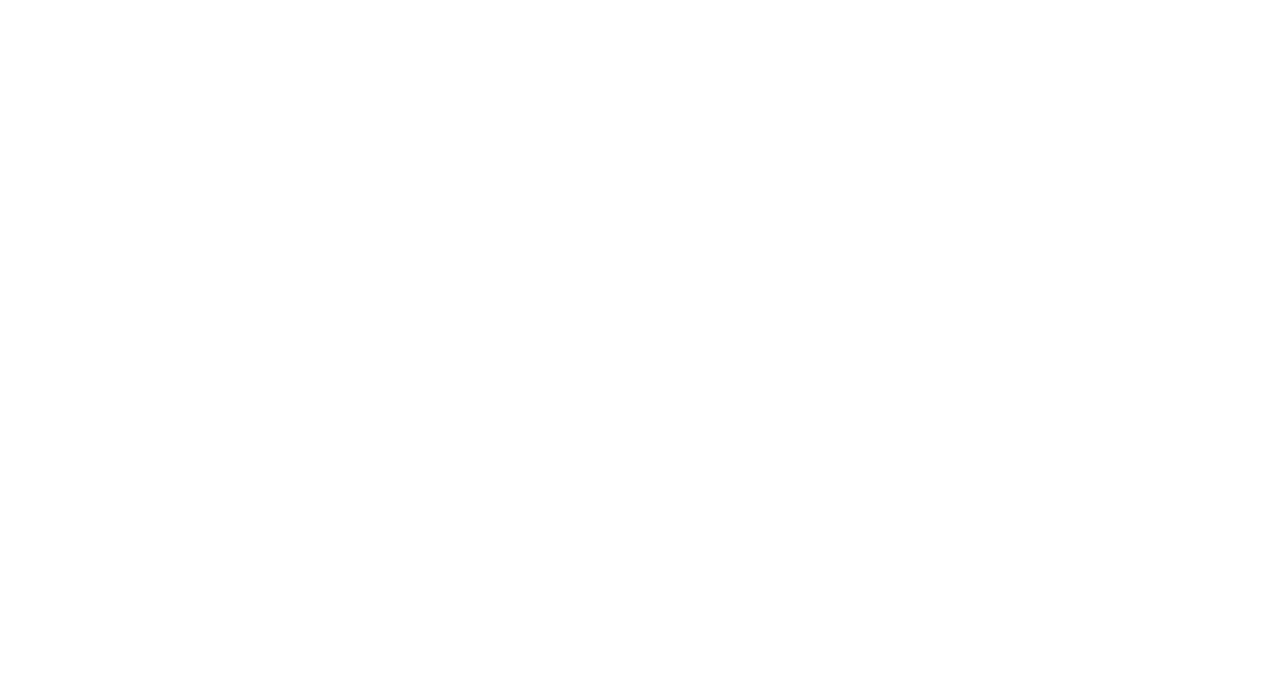
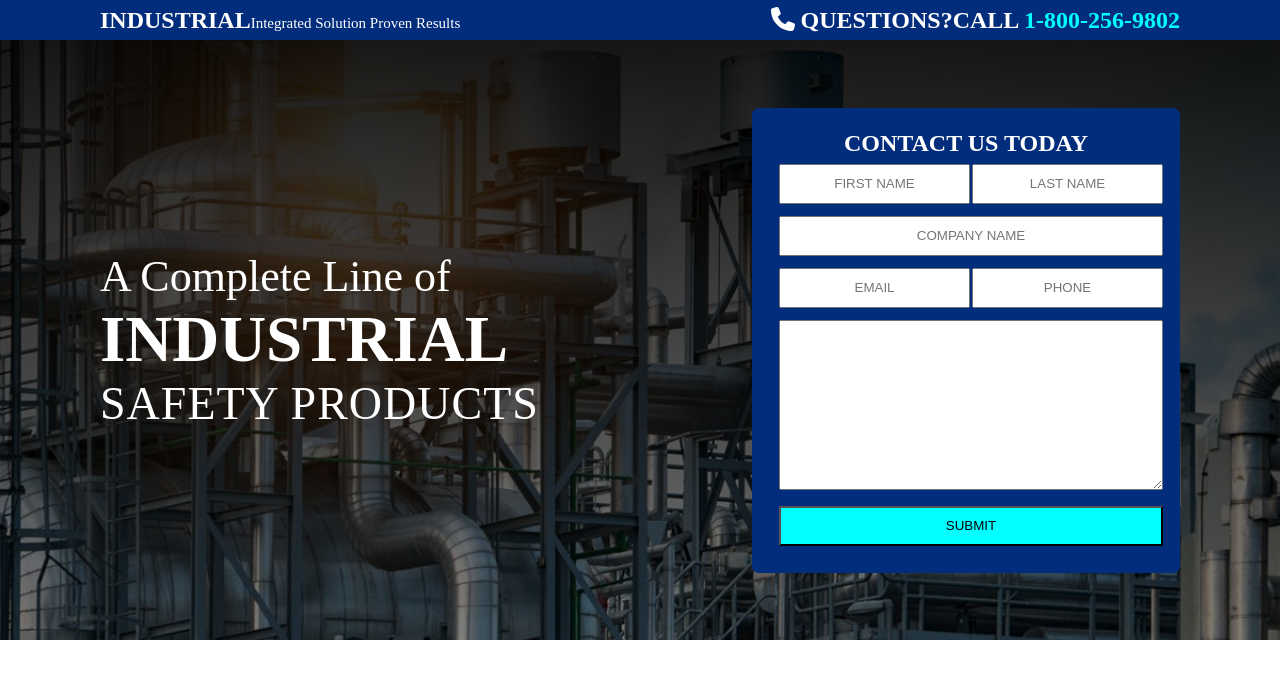
Before and after one commit to ujjwalsuman15/weblayout-3, a plain HTML site: page index.html in a window 1280 px wide. Drawn offline with Linux system fonts and the light colour scheme.

Commit message:
complete header and banner section

```diff
--- a/assest/css/style.css
+++ b/assest/css/style.css
@@ -0,0 +1,86 @@
+/* universal selector start */
+* {
+    margin: 0px;
+    padding: 0px;
+    box-sizing: border-box;
+}
+
+/* universal selector end */
+
+/* Header section start */
+header {
+    width: 100%;
+    height: 40px;
+    padding: 0px 100px;
+    background-color: #022d7c;
+    color: #fff;
+    display: flex;
+    justify-content: space-between;
+    align-items: center;
+}
+
+/* Header section end */
+
+/* Banner section start */
+.banner {
+    width: 100%;
+    height: 600px;
+    color: #fff;
+    display: flex;
+    padding: 0px 100px;
+    align-items: center;
+    justify-content: space-between;
+    background: linear-gradient(rgba(0, 0, 0, 0.9), rgba(0, 0, 0, 0.5)),
+        url(../img/1st\ image.jpg);
+    background-size: cover;
+}
+
+.banner h1 {
+    font-size: 44px;
+    font-weight: 100;
+}
+
+.banner h1 span {
+    display: block;
+    font-size: 65px;
+    font-weight: 600;
+}
+
+.banner h1 span.safety {
+    font-size: 46px;
+    font-weight: 100;
+    letter-spacing: 1px;
+}
+
+.banner aside {
+    padding: 20px;
+    border-radius: 7px;
+    text-align: center;
+    background: #022d7c;
+}
+
+.banner aside input[type] {
+    width: 100%;
+    height: 40px;
+    margin: 5px;
+}
+
+.banner aside textarea {
+    width: 100%;
+    height: 170px;
+    margin: 5px;
+}
+
+.banner aside button {
+    width: 100%;
+    height: 40px;
+    margin: 5px;
+    background: #00ffff;
+}
+
+.banner aside input[placeholder] {
+    text-align: center;
+}
+
+
+/* /Banner section end */
--- a/index.html
+++ b/index.html
@@ -1,13 +1,66 @@
 <!DOCTYPE html>
 <html lang="en">
+
 <head>
     <meta charset="UTF-8">
     <meta name="viewport" content="width=device-width, initial-scale=1.0">
-    <title>Weblayout3</title>
+    <title>Weblayout3 - INDUSTRY</title>
+    <link rel="stylesheet" href="https://cdnjs.cloudflare.com/ajax/libs/font-awesome/6.4.2/css/all.min.css">
     <link rel="shortcut icon" href="./assest/img/tech .png" type="image/x-icon">
     <link rel="stylesheet" href="./assest/css/style.css">
 </head>
+
 <body>
+    <!-- Header section start -->
+    <header>
+        <h2>INDUSTRIAL<span style="font-size: 15px; font-weight: normal;">Integrated Solution Proven Results</span></h2>
+        <h2>
+            <i class="fa-solid fa-phone"></i> QUESTIONS?CALL
+            <span style="color: #00ffff;">1-800-256-9802</span>
+        </h2>
+    </header>
+    <!-- Header section end -->
 
+    <!-- Banner section start -->
+    <section class="banner">
+        <main>
+            <h1> A Complete Line of
+                <span>INDUSTRIAL</span>
+                <span class="safety">SAFETY PRODUCTS</span>
+            </h1>
+        </main>
+        <aside>
+            <form>
+                <table>
+                    <tr>
+                        <td colspan="2">
+                            <h2>CONTACT US TODAY</h2>
+                        </td>
+                    </tr>
+                    <tr>
+                        <td><input type="text" placeholder="FIRST NAME"></td>
+                        <td><input type="text" placeholder="LAST NAME"></td>
+                    </tr>
+                    <tr>
+                        <td colspan="2"><input type="text" placeholder="COMPANY NAME"></td>
+                    </tr>
+                    <tr>
+                        <td><input type="email" placeholder="EMAIL"></td>
+                        <td><input type="text" placeholder="PHONE"></td>
+                    </tr>
+                    <tr>
+                        <td colspan="2"><textarea name="msg"></textarea></td>
+                    </tr>
+                    <tr>
+                        <td colspan="2"><button type="submit">SUBMIT</button></td>
+                    </tr>
+                </table>
+            </form>
+        </aside>
+    </section>
+    <!-- /Banner section end -->
+    <script src="https://cdnjs.cloudflare.com/ajax/libs/font-awesome/6.4.2/js/all.min.js"></script>
+    <script src="./assest/js/script.js"></script>
 </body>
+
 </html>
```
Also changed, not shown: assest/img/1st image.jpg (added), assest/img/2nd image.jpg (added), assest/img/3rd image.jpg (added), assest/img/4th image.jpg (added), assest/img/5th image.jpg (added), assest/img/6th image.jpg (added), assest/js/script.js (added).
